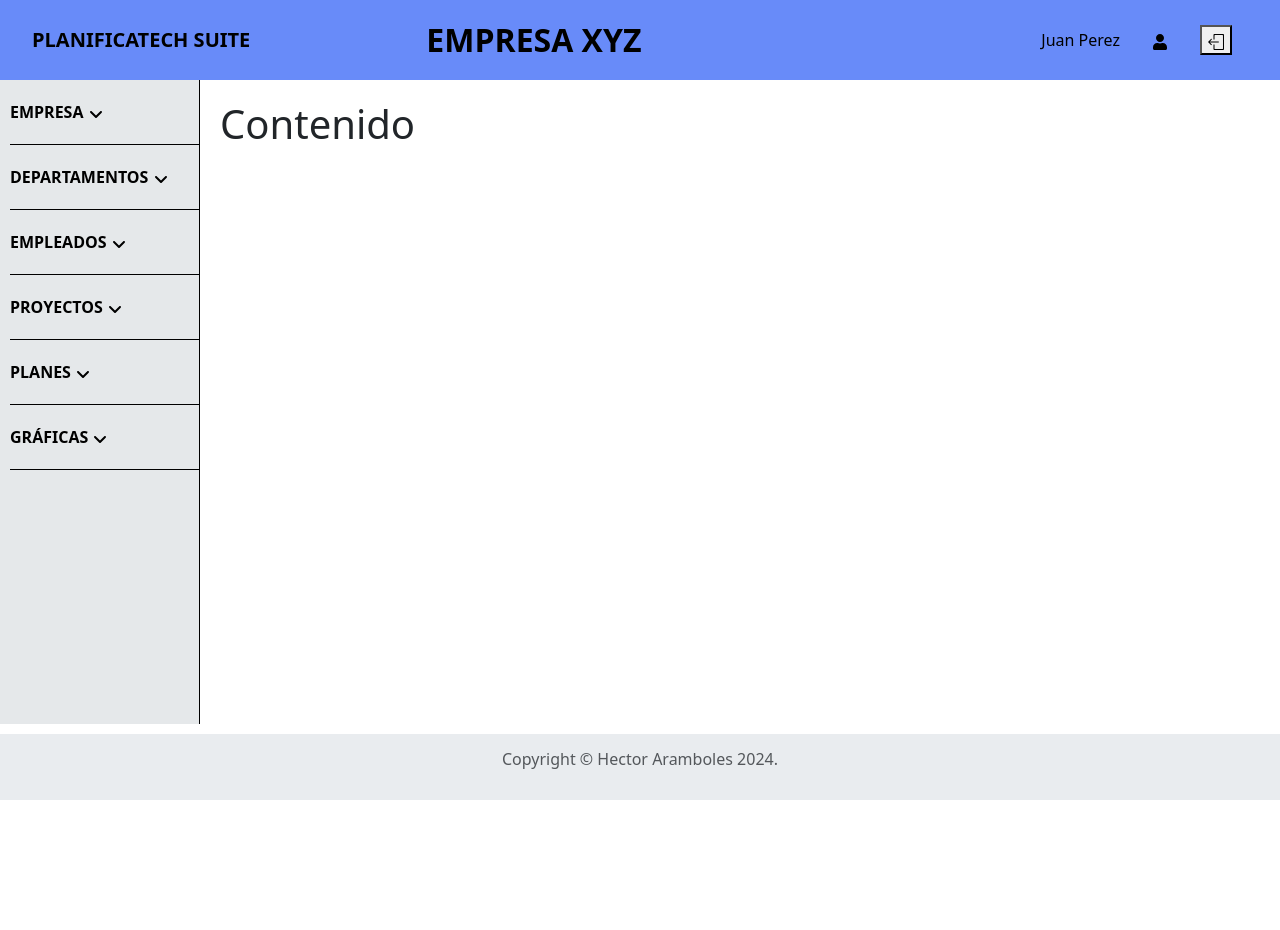
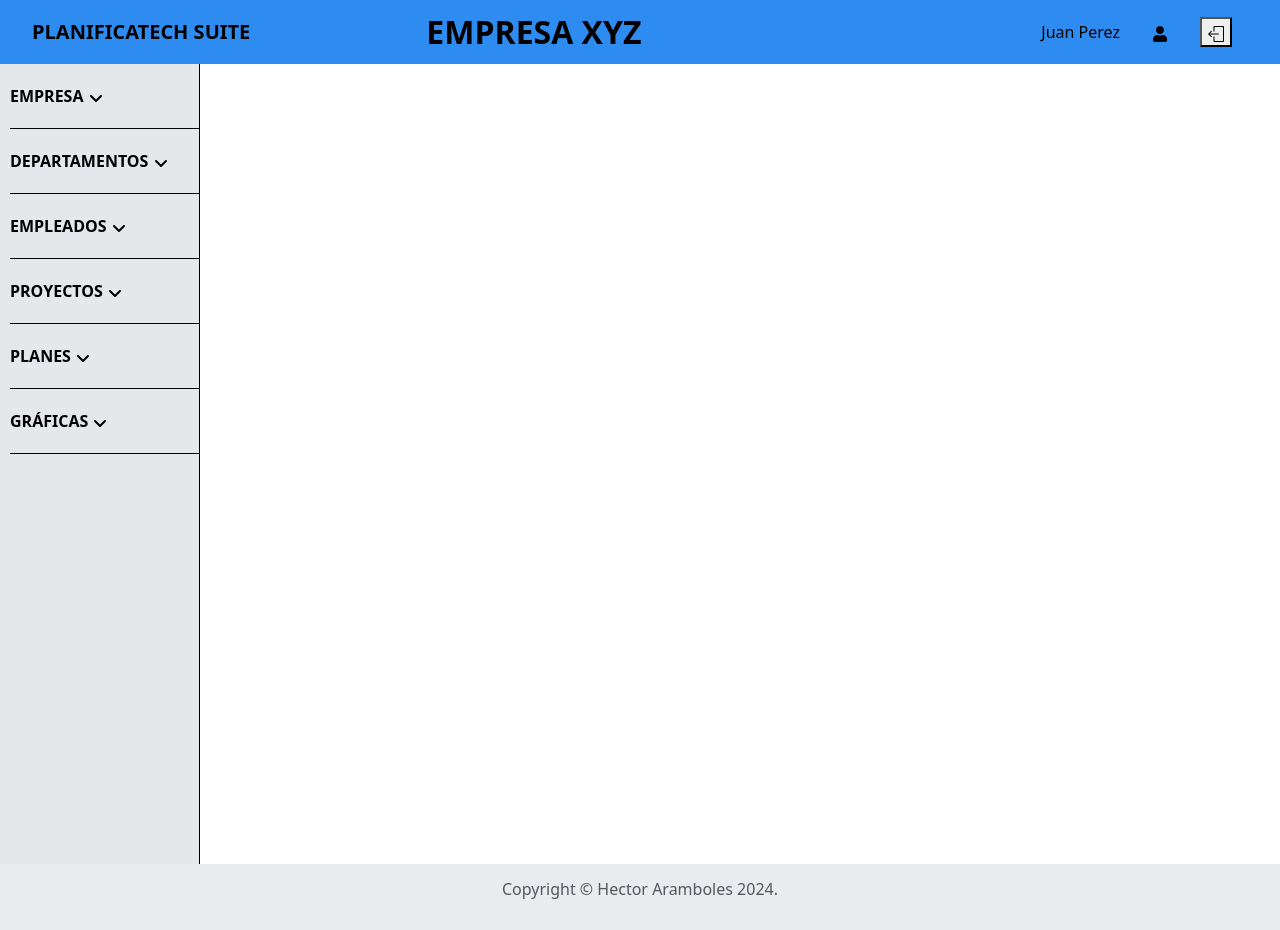
Before and after one commit to HectorJAC/planificatech-suite-fronted, a React (Vite) app: page /home in a window 1280 px wide. Before the commit the page ends 800 px from the top, so only its background shows below. Built offline with nearby package versions, Linux system fonts and the light colour scheme; sample sign-in values are in the browser's storage.

Commit message:
Arreglando diseño del login y creacion del layout

```diff
--- a/src/components/Header.tsx
+++ b/src/components/Header.tsx
@@ -19,11 +19,9 @@ export const Header = ({ companyName, userName }: HeaderProps) => {
 
     return (
         <Navbar style={{
-            backgroundColor: '#688BF9',
+            backgroundColor: 'rgba(7,119,238,0.8374999658066351)',
             color: 'black',
-            paddingTop: '1rem',
             paddingRight: '1rem',
-            paddingBottom: '1rem'
         }}>
             <Navbar.Toggle />
             <Navbar.Brand className='navBar-title' onClick={handleHome}>PlanificaTech Suite</Navbar.Brand>
--- a/src/components/styles/sidebar.css
+++ b/src/components/styles/sidebar.css
@@ -26,5 +26,5 @@
     background-color: #E5E8EA;
     border-right: 1px solid black;
     z-index: 2;
-    height: 80.5vh;
+    height: 100vh;
 }
--- /dev/null
+++ b/src/layout/Layout.tsx
@@ -0,0 +1,23 @@
+import { Footer } from "../components/Footer";
+import { Header } from "../components/Header";
+import { Sidebar } from "../components/Sidebar";
+
+interface LayoutProps {
+    children: React.ReactNode;
+}
+
+export const Layout = ({children}: LayoutProps) => {
+    return (
+        <div style={{ display: 'flex', flexDirection: 'column', height: '100vh' }}>
+            <Header
+                companyName="Empresa XYZ"
+                userName="Juan Perez"
+            />
+            <div style={{ display: 'flex', flex: 1 }}>
+                <Sidebar />
+                {children}
+            </div>
+            <Footer />
+        </div>
+    );
+};
--- a/src/pages/HomePage.tsx
+++ b/src/pages/HomePage.tsx
@@ -1,21 +1,9 @@
-import { Footer } from "../components/Footer";
-import { Header } from "../components/Header";
-import { Sidebar } from "../components/Sidebar";
+import { Layout } from "../layout/Layout";
 
 export const HomePage = () => {
     return (
-        <div style={{ display: 'flex', flexDirection: 'column', height: '100vh' }}>
-            <Header
-                companyName="Empresa XYZ"
-                userName="Juan Perez"
-            />
-            <div style={{ display: 'flex', flex: 1 }}>
-                <Sidebar />
-                <div style={{ flex: 1, padding: '20px' }}>
-                    <h1>Contenido</h1>
-                </div>
-            </div>
-            <Footer />
-        </div>
+        <Layout>
+            <h1></h1>
+        </Layout>
     );
 };
--- a/src/pages/Login.tsx
+++ b/src/pages/Login.tsx
@@ -40,9 +40,9 @@ export const Login = () => {
         <div className='fondo'>
             <form onSubmit={handleLogin}>
                 <Container fluid>
-                    <Row className='d-flex justify-content-center align-items-center h-100'>
+                    <Row className='d-flex justify-content-center align-items-center'>
                         <Col col='12'>
-                            <Card className='bg-white my-5 mx-auto' style={{ borderRadius: '1rem', maxWidth: '500px' }}>
+                            <Card className='bg-white my-5 mx-auto' style={{ borderRadius: '1rem', maxWidth: '480px' }}>
                                 <Card.Body className='p-5 w-100 d-flex flex-column'>
                                     <img
                                         src="/public/logo.png"
--- a/src/pages/styles/login.css
+++ b/src/pages/styles/login.css
@@ -1,4 +1,5 @@
 .fondo {
     background: rgb(2,0,36);
     background: linear-gradient(0deg, rgba(34,193,195,1) 0%, rgba(7,119,238,0.8374999658066351) 100%);
+    height: 100vh;
 }
```
